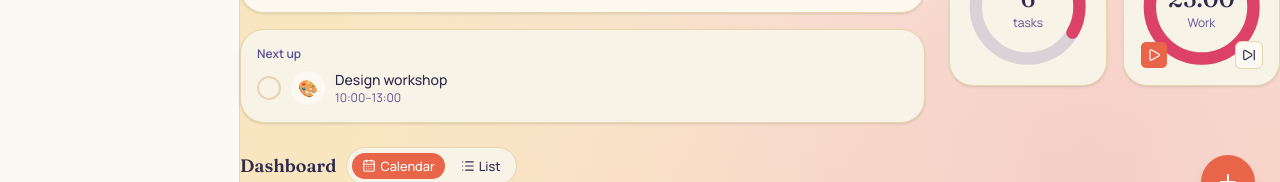
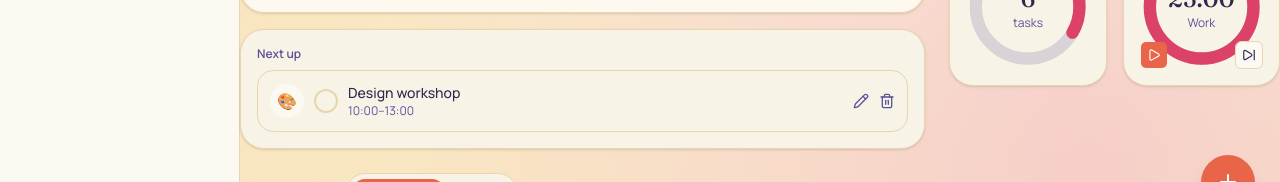
Before and after one commit to karjrs/aurela, a Next.js app in the folder frontend/: page /en/dashboard in a window 1280 px wide. Shown: the part 566-748 px from the top of the page. Built offline with nearby package versions, Linux system fonts and the light colour scheme; no server answers.

Commit message:
feat: reshape next-task card as a list item and add an all-tasks widget
Reuse ListItem for the next-task shortcut so it matches the full list
visually, and add a dedicated widget that lists every task.

```diff
--- a/frontend/src/components/dashboard/today/nextTaskCard/index.tsx
+++ b/frontend/src/components/dashboard/today/nextTaskCard/index.tsx
@@ -1,17 +1,18 @@
 "use client";
 
-import { hourToTime } from "@utils/dateTime";
-import { Check } from "lucide-react";
 import { useTranslations } from "next-intl";
 import { useMemo } from "react";
+import { ListItem } from "../listView/listItem";
 import { selectNextTask } from "./selectNextTask";
 import type { NextTaskCardProps } from "./types";
 
 export const NextTaskCard = ({
   tasks,
   currentHour,
+  highlightId,
   onToggleDone,
-  onSelectTask,
+  onEdit,
+  onRemove,
 }: NextTaskCardProps) => {
   const t = useTranslations("dashboard.today");
   const nextTask = useMemo(
@@ -26,49 +27,16 @@ export const NextTaskCard = ({
       </p>
 
       {nextTask ? (
-        <div className="mt-2 flex items-center gap-2.5">
-          <button
-            type="button"
-            onClick={(event) => {
-              event.stopPropagation();
-              onToggleDone(nextTask.id);
-            }}
-            aria-label={t(nextTask.done ? "task.markNotDone" : "task.markDone")}
-            className="flex size-6 shrink-0 items-center justify-center rounded-full border-2 border-border bg-transparent text-white"
-          >
-            {nextTask.done && <Check className="size-3.5" aria-hidden />}
-          </button>
-
-          {/* biome-ignore lint/a11y/useSemanticElements: sibling <button> above already covers the toggle action; this row is a separate select/scroll trigger */}
-          <div
-            role="button"
-            tabIndex={0}
-            onClick={() => onSelectTask(nextTask.id)}
-            onKeyDown={(event) => {
-              if (event.key === "Enter" || event.key === " ") {
-                event.preventDefault();
-                onSelectTask(nextTask.id);
-              }
-            }}
-            className="flex min-w-0 flex-1 cursor-pointer items-center gap-2.5"
-          >
-            <div
-              className="flex size-8.5 shrink-0 items-center justify-center rounded-full bg-background text-base"
-              aria-hidden
-            >
-              {nextTask.emoji}
-            </div>
-            <div className="min-w-0 flex-1">
-              <div className="truncate text-sm font-medium text-foreground">
-                {nextTask.title}
-              </div>
-              <div className="text-xs text-muted-foreground">
-                {hourToTime(nextTask.hour)}–
-                {hourToTime(nextTask.hour + nextTask.duration)}
-              </div>
-            </div>
-          </div>
-        </div>
+        <ul className="mt-2">
+          <ListItem
+            task={nextTask}
+            highlighted={highlightId === nextTask.id}
+            onRegisterNode={() => {}}
+            onToggleDone={() => onToggleDone(nextTask.id)}
+            onEdit={() => onEdit(nextTask)}
+            onRemove={() => onRemove(nextTask.id)}
+          />
+        </ul>
       ) : (
         <p className="mt-2 text-sm text-muted-foreground">
           {t("nextTask.empty")}
--- /dev/null
+++ b/frontend/src/components/dashboard/today/taskListWidget/index.tsx
@@ -0,0 +1,35 @@
+"use client";
+
+import { useTranslations } from "next-intl";
+import { ListView } from "../listView";
+import type { TaskListWidgetProps } from "./types";
+
+export const TaskListWidget = ({
+  tasks,
+  highlightId,
+  blockRefs,
+  onToggleDone,
+  onEdit,
+  onRemove,
+}: TaskListWidgetProps) => {
+  const t = useTranslations("dashboard.today");
+
+  return (
+    <div className="rounded-3xl border border-border bg-card p-4 shadow-sm">
+      <p className="text-xs font-semibold text-muted-foreground">
+        {t("taskList.heading")}
+      </p>
+
+      <div className="mt-2">
+        <ListView
+          tasks={tasks}
+          highlightId={highlightId}
+          blockRefs={blockRefs}
+          onToggleDone={onToggleDone}
+          onEdit={onEdit}
+          onRemove={onRemove}
+        />
+      </div>
+    </div>
+  );
+};
--- a/frontend/src/i18n/en/dashboard.json
+++ b/frontend/src/i18n/en/dashboard.json
@@ -89,6 +89,9 @@
       "delete": "Delete task",
       "emptyState": "No tasks yet — add your first one below."
     },
+    "taskList": {
+      "heading": "All tasks"
+    },
     "form": {
       "titleLabel": "Task name",
       "titlePlaceholder": "e.g. Morning walk",
--- a/frontend/src/i18n/pl/dashboard.json
+++ b/frontend/src/i18n/pl/dashboard.json
@@ -89,6 +89,9 @@
       "delete": "Usuń",
       "emptyState": "Brak zadań — dodaj swoje pierwsze poniżej."
     },
+    "taskList": {
+      "heading": "Wszystkie zadania"
+    },
     "form": {
       "titleLabel": "Nazwa zadania",
       "titlePlaceholder": "np. Poranny spacer",
```
Also changed, not shown: frontend/src/components/dashboard/today/taskListWidget/types.ts (renamed from frontend/src/components/nav/types.ts, +9 -11 lines).
